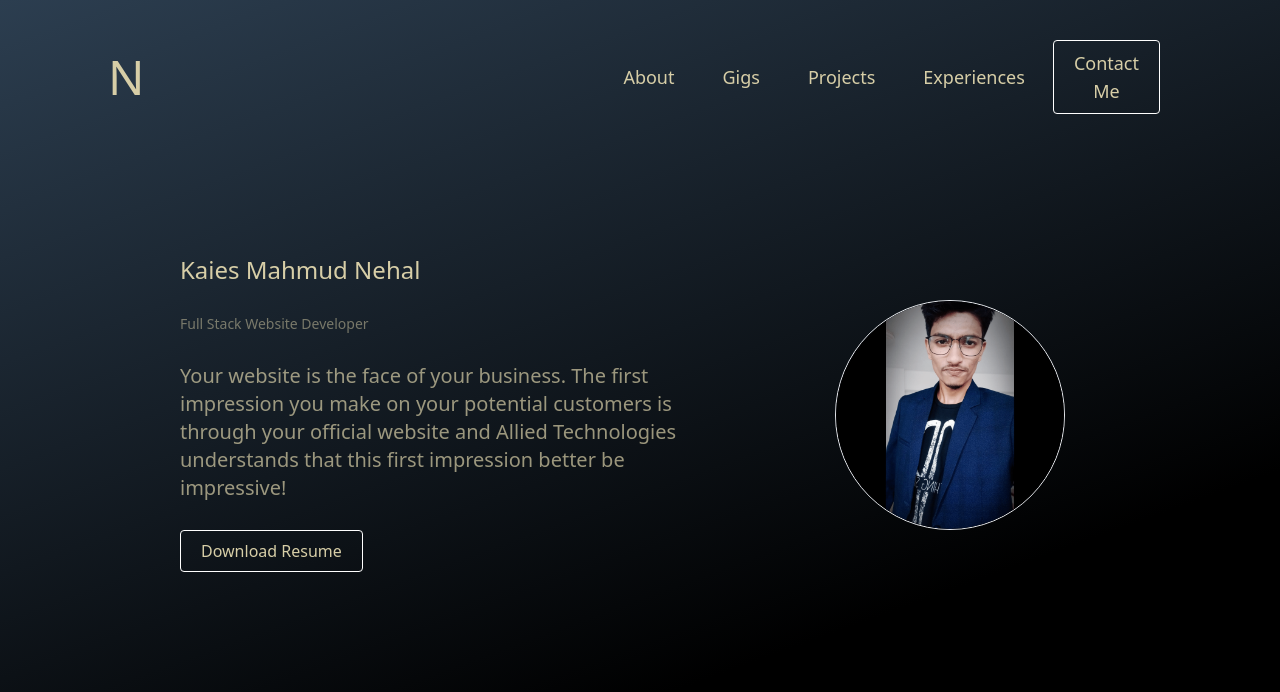
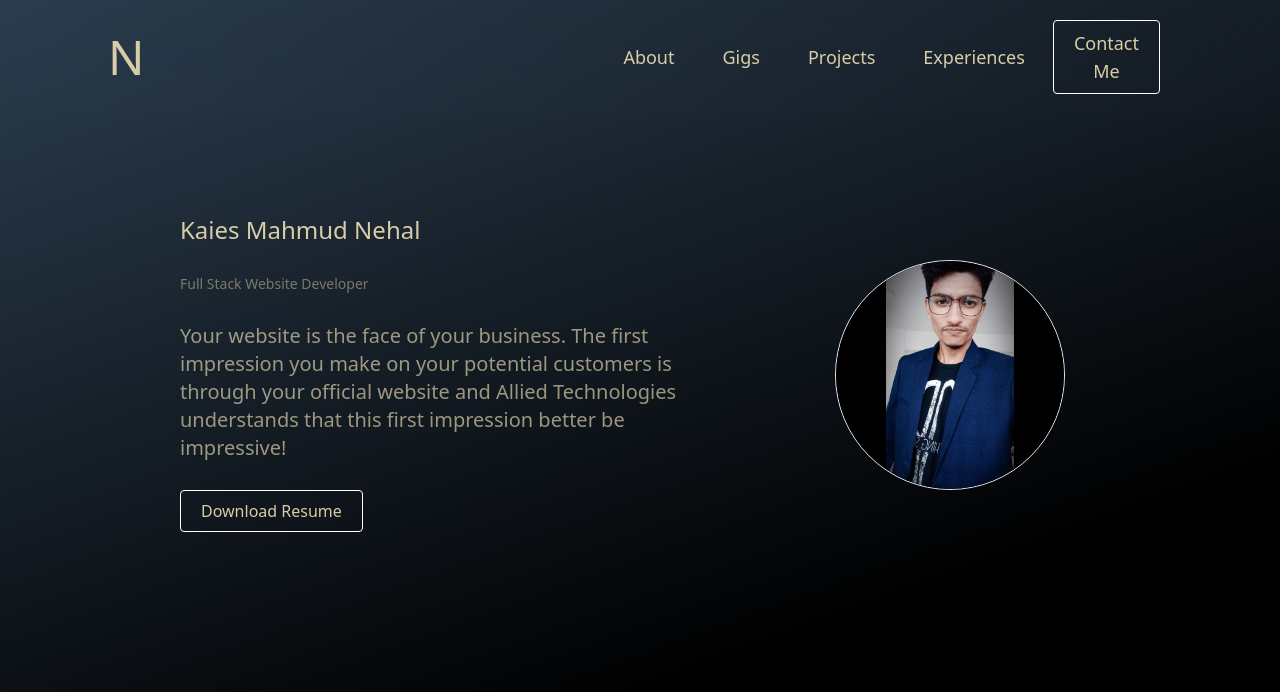
Before and after one commit to kaiesmahmud/nehal-portfolio, a React (Create React App) app: page / in a window 1280 px wide. Shown: the top 692 px of the page. Built offline with nearby package versions, Linux system fonts and the light colour scheme.

Commit message:
navbar background added

```diff
--- a/src/component/Navbar.js
+++ b/src/component/Navbar.js
@@ -11,8 +11,8 @@ const Navbar = () => {
     }
     return (
         <>
-            <header className="App-header p-5 text-xs md:text-base lg:text-lg">
-                <nav className='flex flex-col gap-4 lg:flex-row justify-between items-center mx-2 md:mx-10 lg:mx-20  '>
+            <header className=" sticky top-0  App-header px-5 py-3 lg:py-0 text-xs md:text-base lg:text-lg backdrop-blur-3xl z-30">
+                <nav className=' flex flex-col gap-4 lg:flex-row justify-between items-center mx-2 md:mx-10 lg:mx-20  '>
                     <div className='text-[2rem] lg:text-[3rem] font-extralight flex justify-between w-full'>
                         <NavLink to={'/'} onClick={()=>setOpenMenu(false)}>
                         <p className='p-2'>N</p>
```
